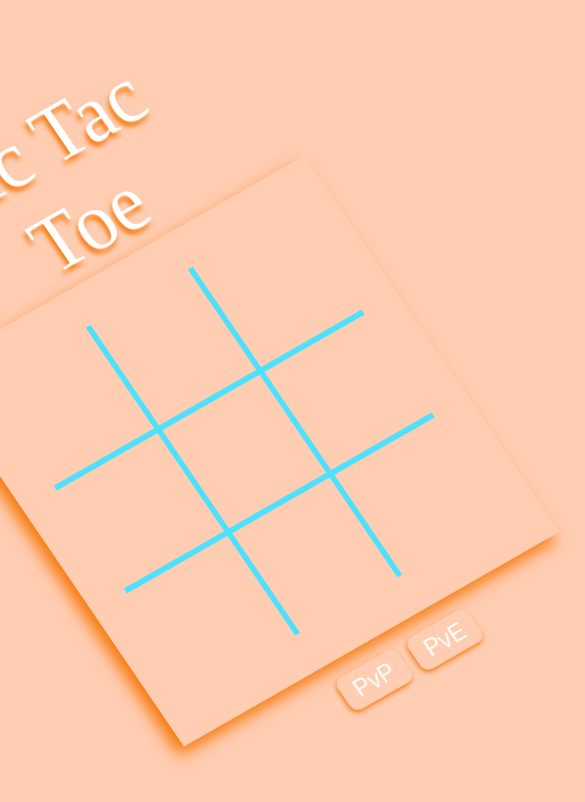
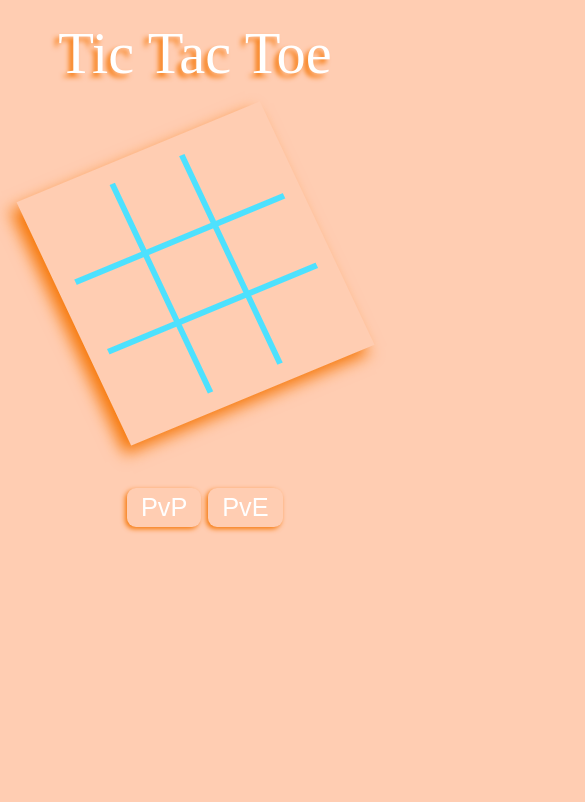
Before and after one commit to Rajatsingh24/Tic-Tac-Toe, a plain HTML site: page index.html in a window 390 px wide. Shown: the whole page, 585 px wide, since content can reach past the window. Drawn offline with Linux system fonts and the light colour scheme.

Commit message:
all done

```diff
--- a/style.css
+++ b/style.css
@@ -87,3 +87,35 @@ button{
     border-radius: 9px;
     cursor: pointer;
 }
+@media (max-width:950px) {
+    body{
+        transform: none;
+    }
+    .tictactoe{
+        font-size: 15vw;
+        margin-top: 5vw;
+        margin-bottom: 13vw;
+    }
+    .rotate30{
+        height: 70vw;
+        width: 70vw;
+        padding: 5vw;
+        transform: rotate3d(1.1,1.1,-2,30deg);
+    }
+    td{
+        width: 15vw;
+        height: 15vw;
+        font-size: 12vw;
+    }
+    .endGame{
+        margin-left: 5vw;
+        margin-top: 15vw;
+        font-size: 7vw;
+    }
+    .endGame .text{
+        margin-bottom: 5vw;
+    }
+    .button{
+        font-size: 3vw;
+    }
+}
```
Also changed, not shown: 1 other file.
